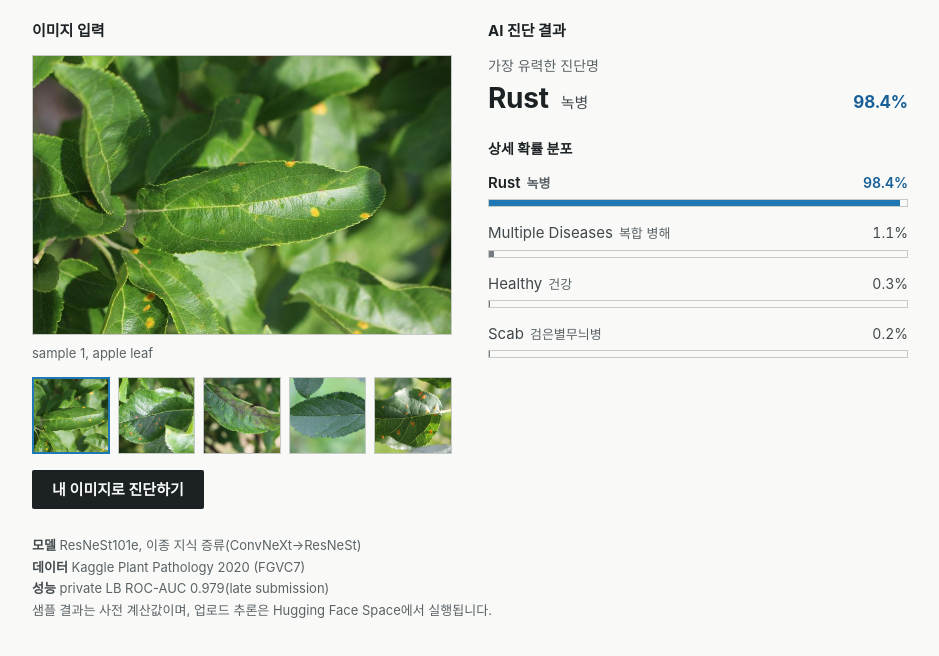
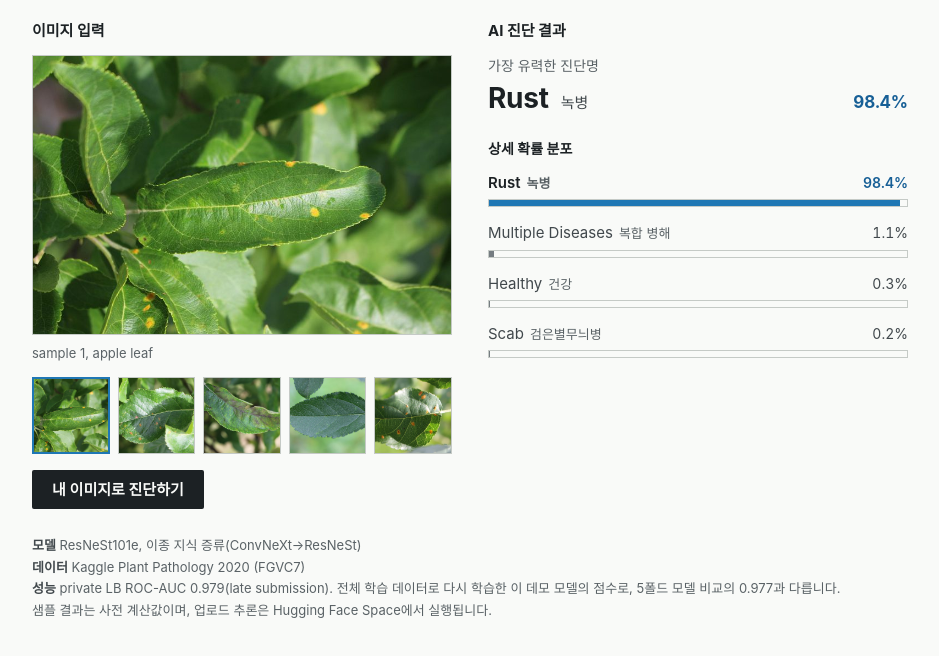
Before and after one commit to buzziru/Plant-Pathology-2020, a plain HTML site: page static-demo/index.html in a window 1280 px wide. Shown: the part 136-792 px from the top of the page, without its empty margins (170-1109 px from the left). Drawn offline with Linux system fonts and the light colour scheme; a web font is replaced by a local one.

Commit message:
Say why the demo model's score differs from the five-fold comparison
The footer showed 0.979 alone while the portfolio reports 0.977, so it now says the demo runs a model retrained on the full training data and that its score is not the five-fold comparison's. The footer also wraps with text-wrap: pretty so the last word does not sit alone at 760px.

Co-Authored-By: Claude Opus 5.5 <noreply@anthropic.com>

```diff
--- a/static-demo/index.html
+++ b/static-demo/index.html
@@ -99,7 +99,7 @@
   .status{font-size:15px;color:var(--ink-2);padding:6px 0;line-height:1.6;}
   .err{color:var(--ink);font-size:15px;line-height:1.6;margin-top:8px;}
 
-  .foot{margin-top:26px;font-size:13px;color:var(--ink-3);line-height:1.65;}
+  .foot{margin-top:26px;font-size:13px;color:var(--ink-3);line-height:1.65;text-wrap:pretty;}
   .foot b{color:var(--ink-2);font-weight:600;}
 </style>
 </head>
@@ -137,7 +137,7 @@
   <p class="foot">
     <b>모델</b> ResNeSt101e, 이종 지식 증류(ConvNeXt→ResNeSt)<br />
     <b>데이터</b> Kaggle Plant Pathology 2020 (FGVC7)<br />
-    <b>성능</b> private LB ROC-AUC 0.979(late submission)<br />
+    <b>성능</b> private LB ROC-AUC 0.979(late submission). 전체 학습 데이터로 다시 학습한 이 데모 모델의 점수로, 5폴드 모델 비교의 0.977과 다릅니다.<br />
     샘플 결과는 사전 계산값이며, 업로드 추론은 Hugging Face Space에서 실행됩니다.
   </p>
 </div>
```
